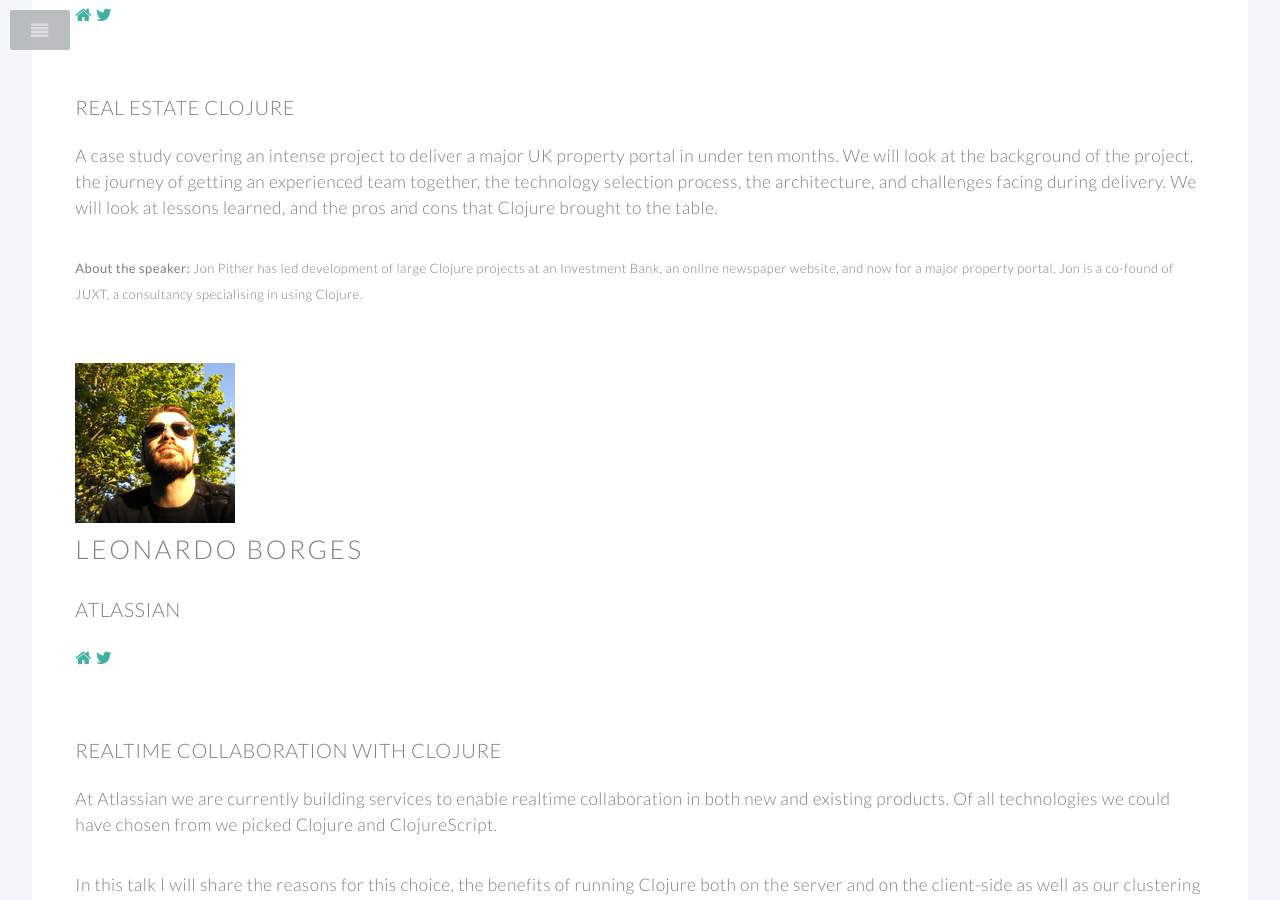
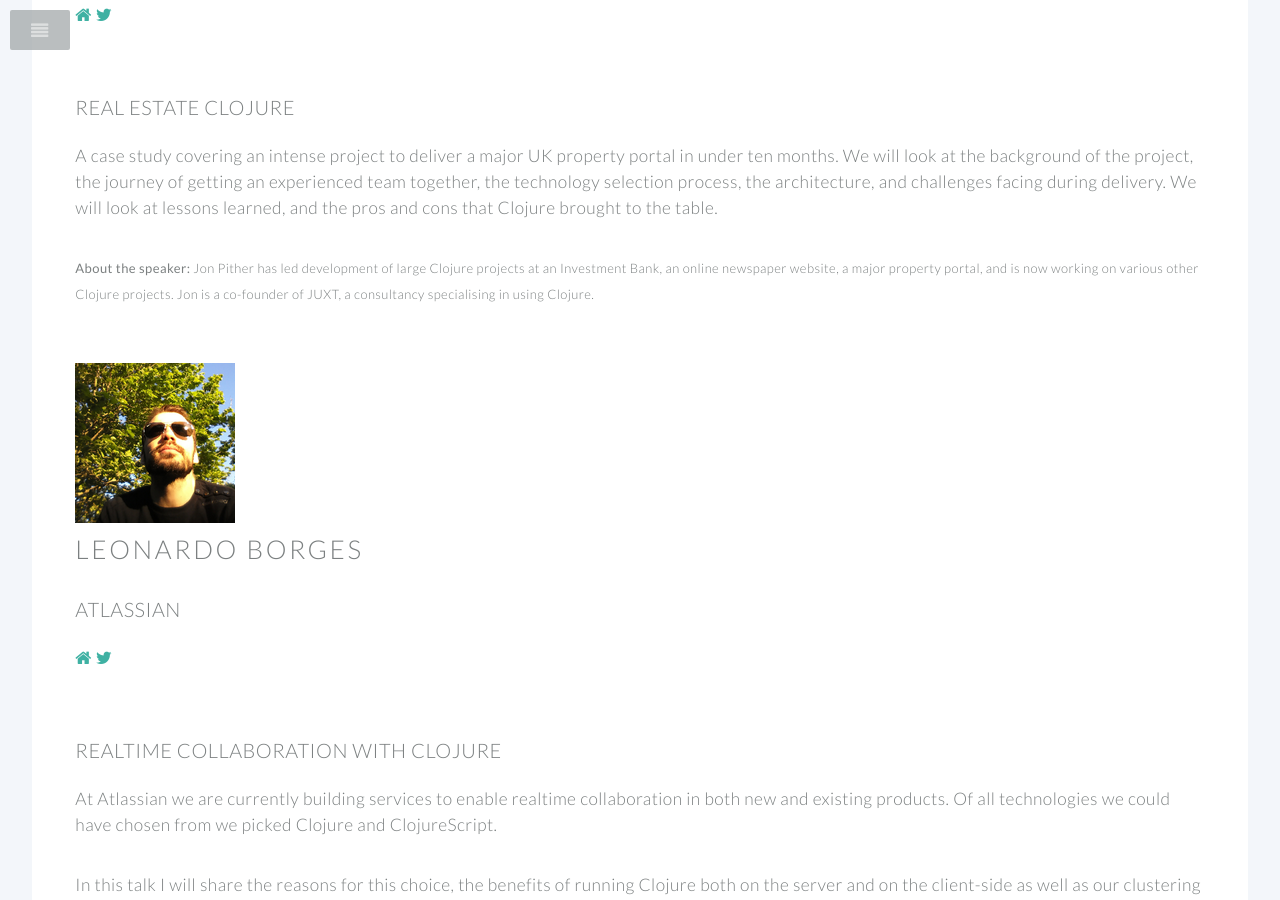
Before and after one commit to euroclojureorg/euroclojureorg.github.io, a Jekyll site: the page built from speakers.html, in a window 1280 px wide and 900 px high, scrolled down 8463 px. Built offline with Jekyll 4.4.1, drawn with Linux system fonts in a browser that asks for light colours.

Commit message:
bio update

```diff
--- a/speakers.html
+++ b/speakers.html
@@ -155,7 +155,7 @@ a popular React binding for ClojureScript.</p>
 </section></div>
 <div class="8u"><section>
 <h3><a name="jpither">Real Estate Clojure</a></h3>
-<p>A case study covering an intense project to deliver a major UK property portal in under ten months. We will look at the background of the project, the journey of getting an experienced team together, the technology selection process,  the architecture, and challenges facing during delivery. We will look at lessons learned, and the pros and cons that Clojure brought to the table.</p><div class="bio"><p><b>About the speaker:</b> Jon Pither has led development of large Clojure projects at an Investment Bank, an online newspaper website, and now for a major property portal. Jon is a co-found of JUXT, a consultancy specialising in using Clojure.</p></div>
+<p>A case study covering an intense project to deliver a major UK property portal in under ten months. We will look at the background of the project, the journey of getting an experienced team together, the technology selection process,  the architecture, and challenges facing during delivery. We will look at lessons learned, and the pros and cons that Clojure brought to the table.</p><div class="bio"><p><b>About the speaker:</b> Jon Pither has led development of large Clojure projects at an Investment Bank, an online newspaper website, a major property portal, and is now working on various other Clojure projects. Jon is a co-founder of JUXT, a consultancy specialising in using Clojure.</p></div>
 </section></div>
 </div>
 
```
